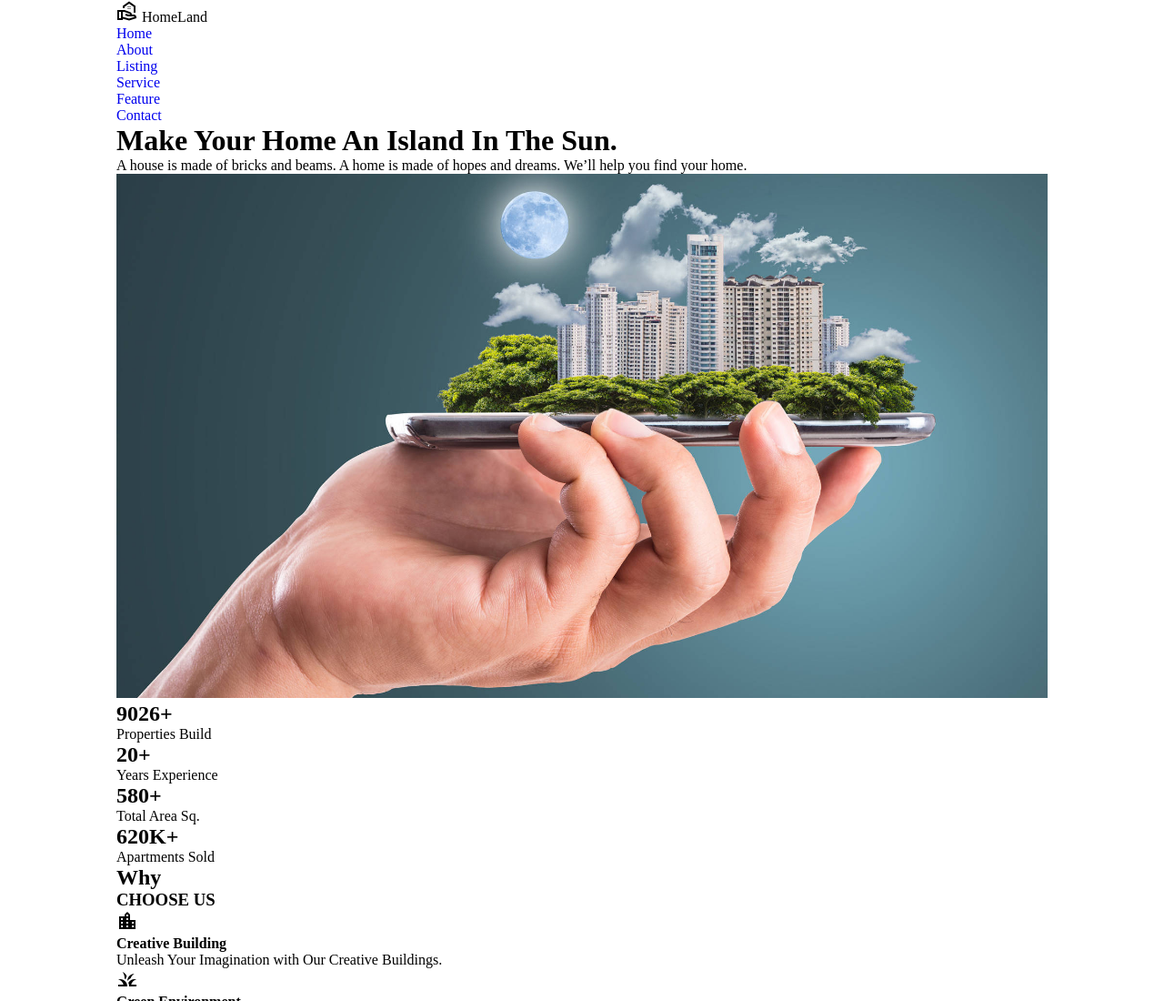
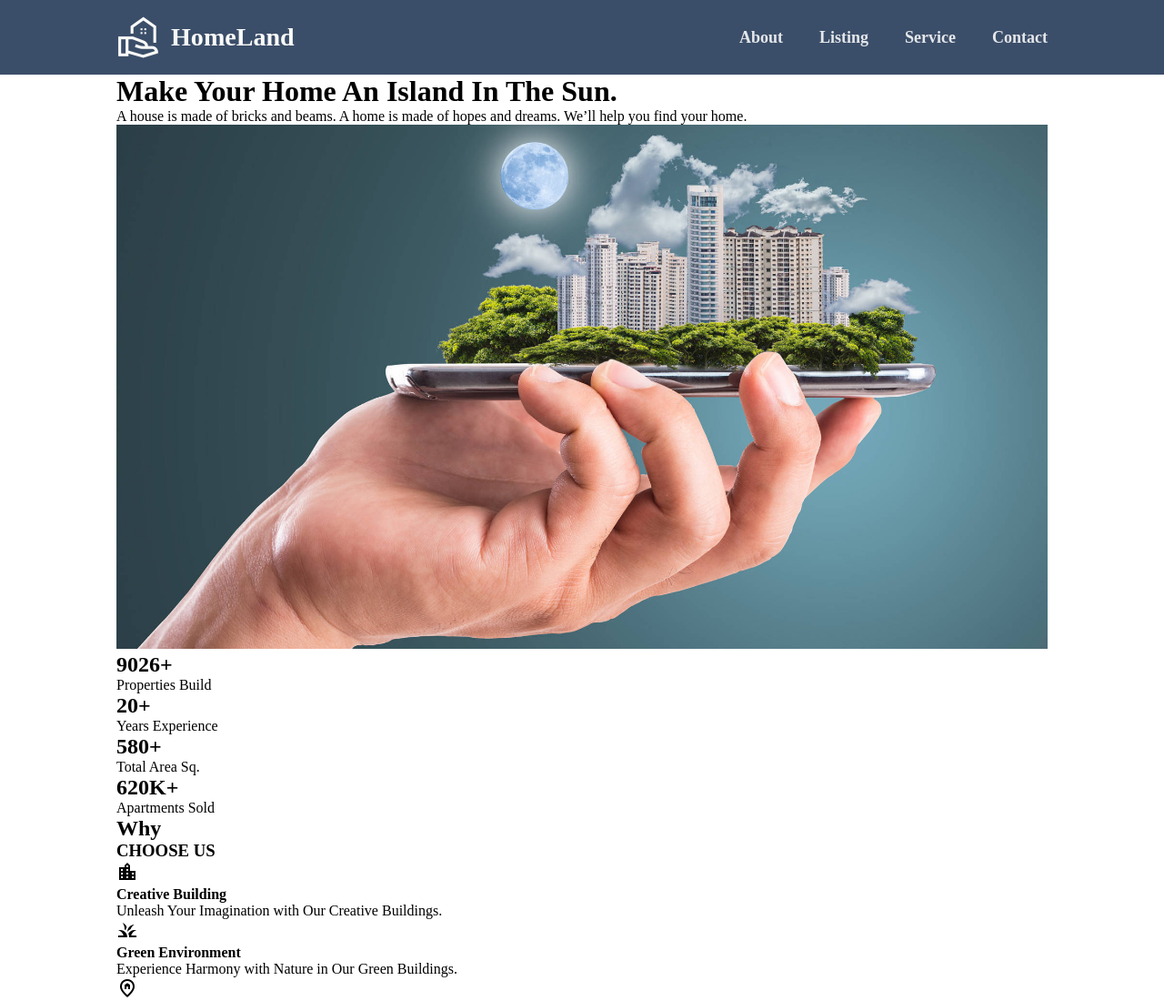
Before and after one commit to adex-badr18/odin-landing-page, a plain HTML site: page index.html in a window 1280 px wide. Shown: the top 1100 px of the page at 91% size. Drawn offline with nearby package versions, Linux system fonts and the light colour scheme.

Commit message:
Add CSS styles to navbar

```diff
--- a/css/style.css
+++ b/css/style.css
@@ -29,3 +29,47 @@ div.body {
     width: 80%;
     margin: 0 auto;
 }
+
+/* Navbar */
+nav {
+    background-color: #3b4e69;
+}
+
+nav ul {
+    display: flex;
+
+}
+
+nav ul li {
+    font-size: 18px;
+    padding-left: 40px;
+}
+
+nav ul li a {
+    color: #E5E7EB;
+    font-weight: 600;
+}
+
+nav ul li a:hover {
+    color: #ffffff;
+}
+
+.navbar {
+    display: flex;
+    justify-content: space-between;
+    align-items: center;
+    padding: 16px 0;
+}
+
+div.logo {
+    color: #F9FAF8;
+    font-size: 24px;
+    font-weight: bold;
+    display: flex;
+    align-items: center;
+}
+
+div.logo span {
+    font-size: 50px;
+    margin-right: 10px;
+}
--- a/index.html
+++ b/index.html
@@ -19,18 +19,18 @@
     <div class="body">
         <nav>
             <div class="container navbar">
-                <div class="logo">
-                    <span class="material-symbols-outlined">
-                        real_estate_agent
-                    </span>
-                    HomeLand
-                </div>
+                <a href="./index.html">
+                    <div class="logo">
+                        <span class="material-symbols-outlined">
+                            real_estate_agent
+                        </span>
+                        <h3>HomeLand</h3>
+                    </div>
+                </a>
                 <ul class="menu">
-                    <li><a href="#">Home</a></li>
                     <li><a href="#">About</a></li>
                     <li><a href="#">Listing</a></li>
                     <li><a href="#">Service</a></li>
-                    <li><a href="#">Feature</a></li>
                     <li><a href="#">Contact</a></li>
                 </ul>
             </div>
```
